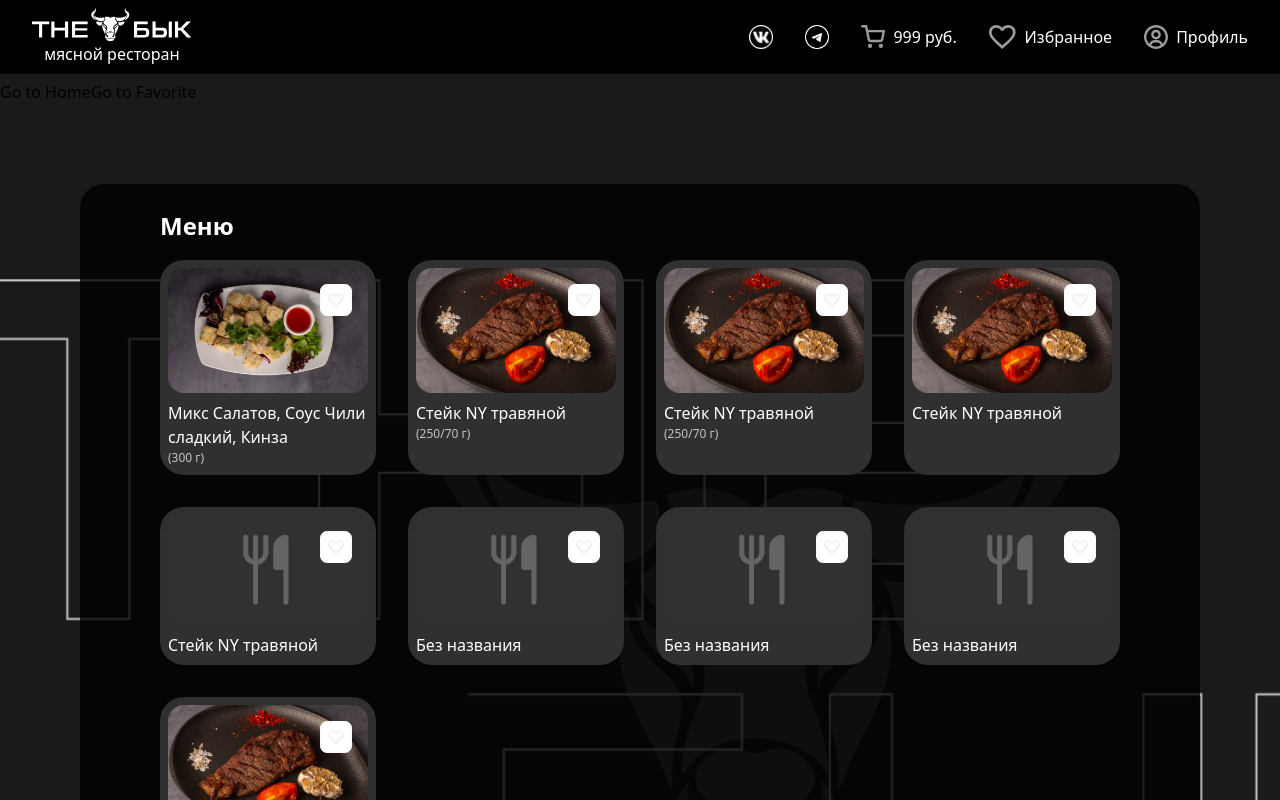
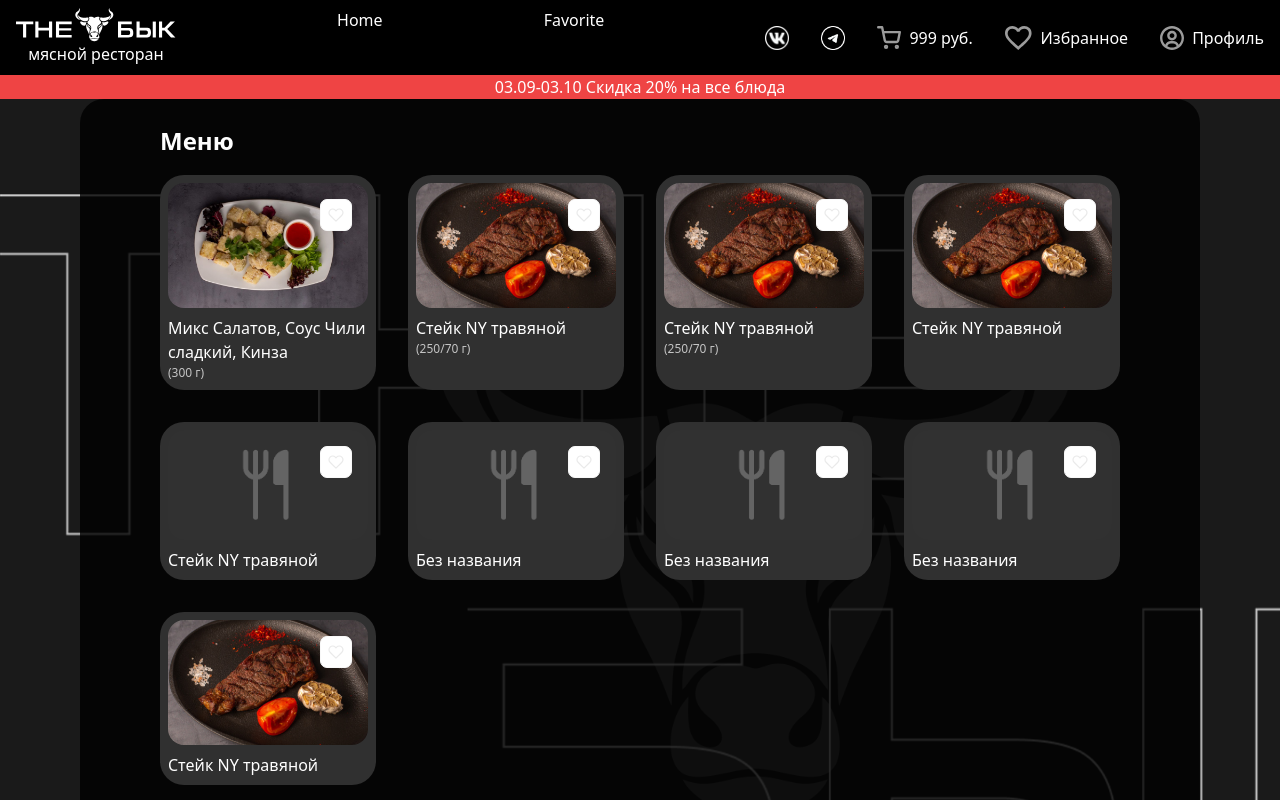
Before and after one commit to KREeDo5/vue, a Vue app in the folder vue-base/: page / in a window 1280 px wide. Shown: the top 800 px of the page. Built offline with nearby package versions, Linux system fonts and the light colour scheme.

Commit message:
Поправил отступы у header через прямые-css

```diff
--- a/vue-base/src/App.vue
+++ b/vue-base/src/App.vue
@@ -3,12 +3,9 @@ import Header from './components/Header.vue'
 </script>
 
 <template>
-  <Header class="fixed top-0 left-0 right-0 z-10" />
-  <main class="mt-20">
-    <nav>
-      <RouterLink to="/">Go to Home</RouterLink>
-      <RouterLink to="/favorite">Go to Favorite</RouterLink>
-    </nav>
+  <Header class="header fixed top-0 left-0 right-0 z-10" />
+  <main>
+    <div class="flex justify-center text-white bg-red-500">03.09-03.10 Скидка 20% на все блюда</div>
     <RouterView />
   </main>
 </template>
--- a/vue-base/src/components/Header.vue
+++ b/vue-base/src/components/Header.vue
@@ -1,9 +1,12 @@
 <template>
-  <header class="flex justify-between bg-black px-8 py-2">
+  <header class="header-padding flex justify-between bg-black">
     <div class="flex flex-col items-center cursor-pointer text-white">
       <img src="/logo.svg" alt="Logo" class="w-40" />
       <p>мясной ресторан</p>
     </div>
+
+    <RouterLink to="/" class="text-white">Home</RouterLink>
+    <RouterLink to="/favorite" class="text-white">Favorite</RouterLink>
 
     <ul class="flex items-center gap-8">
       <li class="flex gap-2 cursor-pointer">
@@ -31,3 +34,9 @@
     </ul>
   </header>
 </template>
+
+<style scoped>
+.header-padding {
+  padding: 8px 16px;
+}
+</style>
--- a/vue-base/src/pages/Home.vue
+++ b/vue-base/src/pages/Home.vue
@@ -57,7 +57,7 @@ const items = [
 </script>
 
 <template>
-  <div class="bg-[url(/bull/the-bull.png)] min-h-screen bg-cover bg-no-repeat bg-fixed mt-20">
+  <div class="bg-[url(/bull/the-bull.png)] min-h-screen bg-cover bg-no-repeat bg-fixed">
     <div class="bg-black/[.80] mx-20 py-6 px-20 rounded-3xl">
       <b class="text-[24px] text-white">Меню</b>
       <ProductList class="py-4" :items="items" />
--- a/vue-base/src/style.css
+++ b/vue-base/src/style.css
@@ -4,4 +4,9 @@
 
 body {
   background-color: rgb(26, 26, 26, 1);
+  margin-top: 75px;
 }
+
+header {
+  height: 75px;
+}
```
